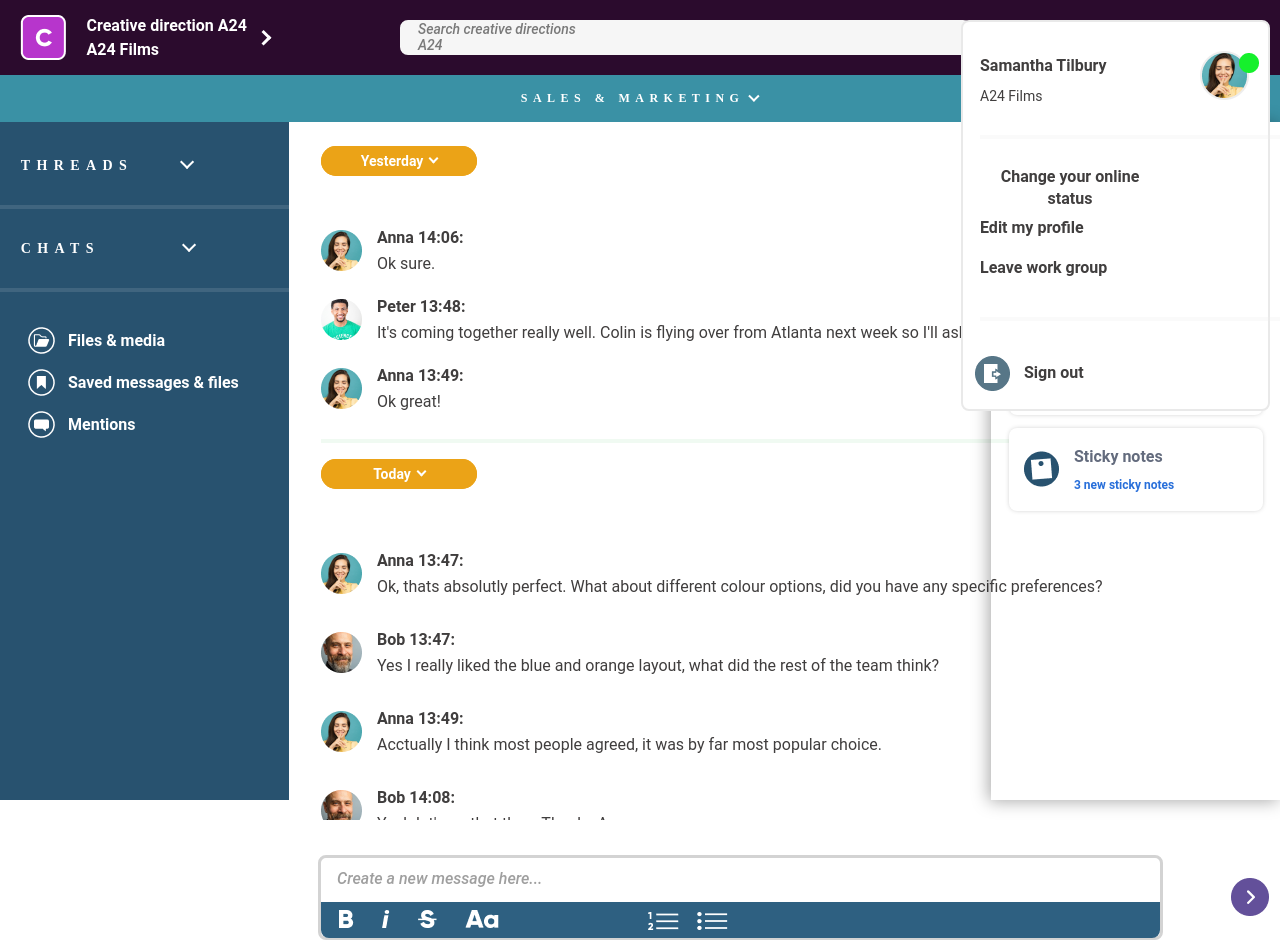
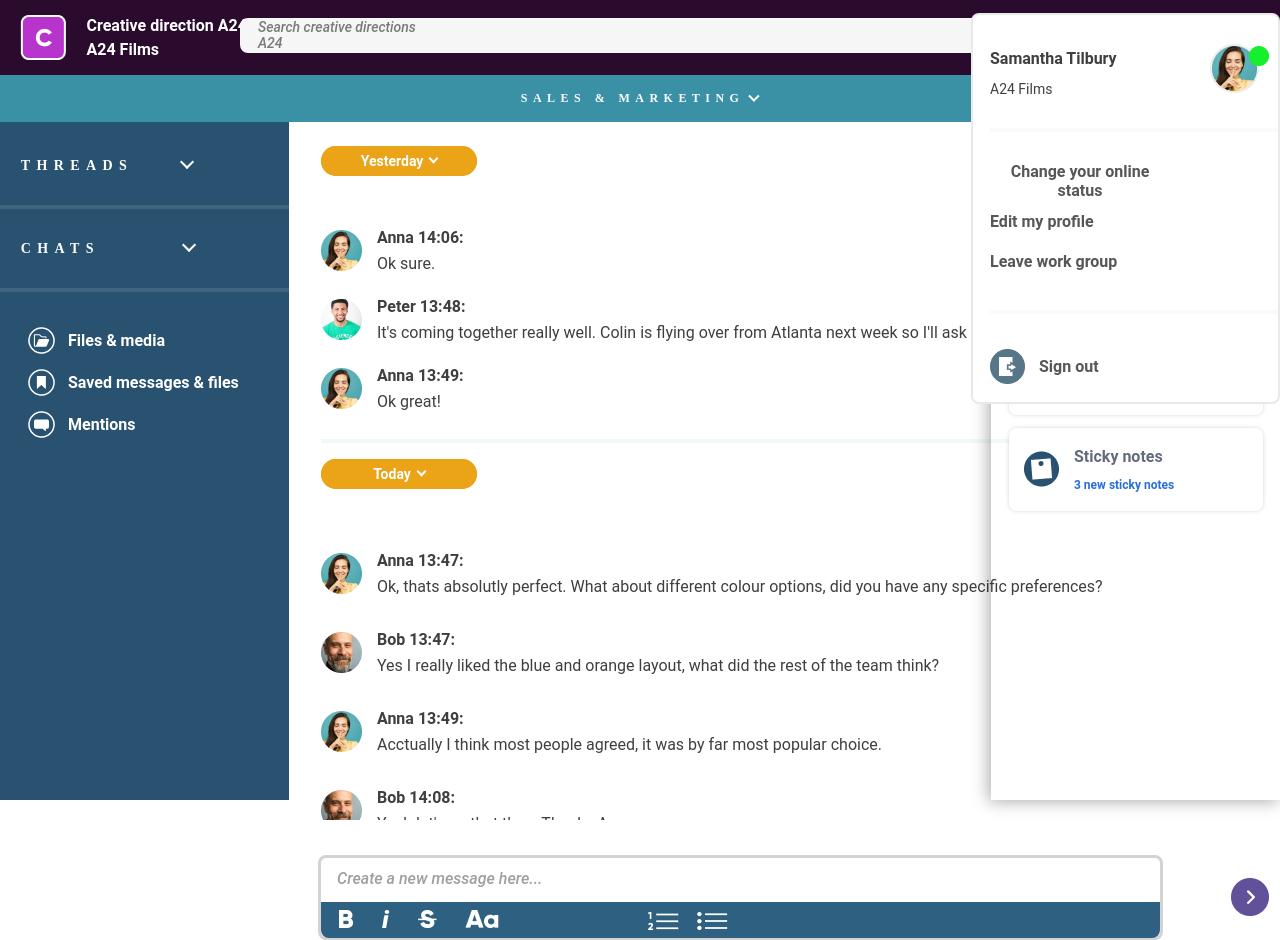
Before and after one commit to Maja18/SportClub, a React (Create React App) app in the folder frontend/: page /figma in a window 1280 px wide. Both pictures are taken after a click on the element 1232 px from the left and 37 px from the top of the page. Shown: the top 940 px of the page. Built offline with nearby package versions, Linux system fonts and the light colour scheme; no server answers.

Commit message:
[BugFix] centering search bar

```diff
--- a/frontend/src/components/Figma/Header.tsx
+++ b/frontend/src/components/Figma/Header.tsx
@@ -11,7 +11,6 @@ import Menu from "./Menu";
 
 const Header = (props: any) => {
     const [showProfileInfo, setShowProfileInfo] = useState(false);
-    const [showUserPhoto, setShowUserPhoto] = useState(true);
     const info = useRef<any>(null)
     const [showMenu, setShowMenu] = useState(false);
     const dropdown = useRef<any>(null)
@@ -19,7 +18,6 @@ const Header = (props: any) => {
     const closeInfo = (e: any)=>{
         if(info.current && showProfileInfo && !info.current.contains(e.target)){
             setShowProfileInfo(false)
-            setShowUserPhoto(true)
         }
     }
 
@@ -48,12 +46,9 @@ const Header = (props: any) => {
             {/* Search bar*/}
             <SearchBar></SearchBar> {/* flex item */}
             {/* Profile photo */}
-            <div ref={info}>
-                {showUserPhoto ?
-                <UserProfilePhoto onClick={() => {setShowProfileInfo(!showProfileInfo); setShowUserPhoto(false)}}> {/* flex item */}
-                    <img src={userProfile} alt='profile'></img>
-                </UserProfilePhoto> : null}
-            </div>
+            <UserProfilePhoto ref={info} onClick={() => setShowProfileInfo(!showProfileInfo)}> {/* flex item */}
+                <img src={userProfile} alt='profile'></img>
+            </UserProfilePhoto>
             {showProfileInfo ? <UserProfileInformation></UserProfileInformation> : null}
         </HeaderDiv>
     );
--- a/frontend/src/components/Figma/Menu.tsx
+++ b/frontend/src/components/Figma/Menu.tsx
@@ -11,7 +11,6 @@ import { OptionLabel } from "../../styled-components/header/OptionLabel.styled";
 import { SecondMenuDevider } from "../../styled-components/header/SecondMenuDivider.styled";
 import { ChannelOptionMenu } from "../../styled-components/header/ChannelOptionMenu.styled";
 import { ThirdMenuDevider } from "../../styled-components/header/ThirdMenuDevider.styled";
-import { LogOut } from "../../styled-components/header/LogOut.styled";
 import log_out_icon from '../../assets/log_out_icon.png'
 import { SignOut } from "../../styled-components/header/SignOut.styled";
 
--- a/frontend/src/components/Figma/UserProfileInformation.tsx
+++ b/frontend/src/components/Figma/UserProfileInformation.tsx
@@ -10,6 +10,7 @@ import log_out_icon from '../../assets/log_out_icon.png'
 import userProfile from '../../assets/userProfile.png'
 import { Description } from "../../styled-components/header/Description.styled";
 import { Information } from "../../styled-components/header/Information.styled";
+import { OptionLabel } from "../../styled-components/header/OptionLabel.styled";
 
 const UserProfileInformation = () => {
     return(
@@ -29,28 +30,28 @@ const UserProfileInformation = () => {
             {/* Options */}
             <ProfileOptions>
                 <OptionMenu>
-                    <ProfileLabel>
+                    <OptionLabel>
                         Change your online status
-                    </ProfileLabel>
+                    </OptionLabel>
                 </OptionMenu>
                 <OptionMenu>
-                    <ProfileLabel>
+                    <OptionLabel>
                         Edit my profile
-                    </ProfileLabel>
+                    </OptionLabel>
                 </OptionMenu>
                 <OptionMenu>
-                    <ProfileLabel>
+                    <OptionLabel>
                         Leave work group
-                    </ProfileLabel>
+                    </OptionLabel>
                 </OptionMenu>
             </ProfileOptions>
             <SecondMenuDevider></SecondMenuDevider>
             {/* logout */}
             <LogOut>
                 <img src={log_out_icon} alt='signout'></img>
-                <ProfileLabel>
+                <OptionLabel>
                     Sign out
-                </ProfileLabel>
+                </OptionLabel>
             </LogOut>
         </UserProfileInfo>
     )
--- a/frontend/src/styled-components/header/ChannelOptionMenu.styled.ts
+++ b/frontend/src/styled-components/header/ChannelOptionMenu.styled.ts
@@ -5,4 +5,7 @@ export const ChannelOptionMenu = styled(OptionMenu)`
     padding: 0px 0px 0px 17px;
     order: 4;
 
+    &:hover {
+        background: #f8f8f8
+    }
 `;
--- a/frontend/src/styled-components/header/HeaderDiv.tsx
+++ b/frontend/src/styled-components/header/HeaderDiv.tsx
@@ -6,6 +6,7 @@ export const HeaderDiv = styled(Row)`
     background: #2B0B2D;
 
     position: absolute;
+    width: 100%;
     height: 75px;
     left: 0px;
     right: 0px;
--- a/frontend/src/styled-components/header/LogOut.styled.ts
+++ b/frontend/src/styled-components/header/LogOut.styled.ts
@@ -2,13 +2,13 @@ import styled from 'styled-components';
 import { Row } from '../figma/Layout.styled';
 
 export const LogOut = styled(Row)`
-    justify-content: center;
+    //justify-content: center;
     align-items: center;
-    padding: 0px 0px 0px 90px;
-    //padding: 0px 0px 0px 20px;
+    padding: 0px 0px 0px 0px;
     gap: 14px;
 
-    width: 129px;
+    //width: 129px;
+    width: 100%;
     height: 35px;
 
 
--- a/frontend/src/styled-components/header/Option.styled.ts
+++ b/frontend/src/styled-components/header/Option.styled.ts
@@ -18,4 +18,9 @@ export const OptionMenu = styled(Row)`
     align-self: stretch;
     flex-grow: 0;
 
+    &:hover {
+        background: #f8f8f8
+    }
+
+
 `;
--- a/frontend/src/styled-components/header/OptionLabel.styled.ts
+++ b/frontend/src/styled-components/header/OptionLabel.styled.ts
@@ -2,6 +2,7 @@ import styled from 'styled-components';
 import Label from '../mainMenuBar/threads/Label.styled';
 
 export const OptionLabel = styled(Label)`
+    width: 180px;
     font-weight: 700;
     color: #585757;
 `;
--- a/frontend/src/styled-components/header/SearchBarStyle.tsx
+++ b/frontend/src/styled-components/header/SearchBarStyle.tsx
@@ -2,13 +2,16 @@ import styled from 'styled-components';
 import { Row } from '../figma/Layout.styled';
 
 export const SearchBarStyle = styled(Row)`
-    //position: absolute;
-    position: relative;
+    //position: relative;
+    position: fixed;
+    left: 50%;
+    transform: translate(-50%, 0);
+
     align-items: flex-start;
     width: 800px;
     height: 35px;
-    margin: 0 auto;
-    top: calc(50% - 35px/2);
+    top: calc(35px/2);
+    right: 0px;
     background-color: #F6F6F6;
     border-radius: 8px;
     border: 3px solid #F6F6F6;
--- a/frontend/src/styled-components/header/UserProfileInfo.styled.ts
+++ b/frontend/src/styled-components/header/UserProfileInfo.styled.ts
@@ -13,8 +13,8 @@ export const UserProfileInfo = styled(Column)`
     position: relative;
     width: 309px;
     //height: 367px;
-    left: -10px;
-    top: 20px;
+    margin: auto 0 auto auto;
+    top: 13px;
 
     background: #FFFFFF;
     border: 2px solid #E9E9E9;
```
Also changed, not shown: frontend/src/styled-components/header/Search.styled.ts (added, +7 -0 lines).
